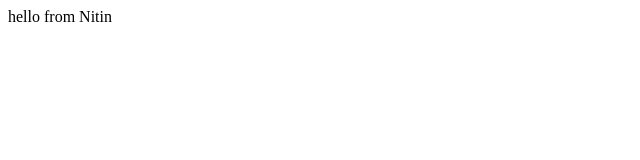
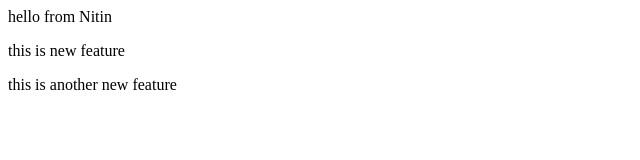
Before and after one commit to nitinsharma20797/script, a plain HTML site: page index.html in a window 1280 px wide. Shown: the whole page, without its empty margins (0-640 px from the left). Drawn offline with Linux system fonts and the light colour scheme.

Commit message:
this is joined later.

```diff
--- a/index.html
+++ b/index.html
@@ -1 +1,3 @@
 <p>hello from Nitin</p>
+<p>this is new feature</p>
+<p>this is another new feature</p>
```
